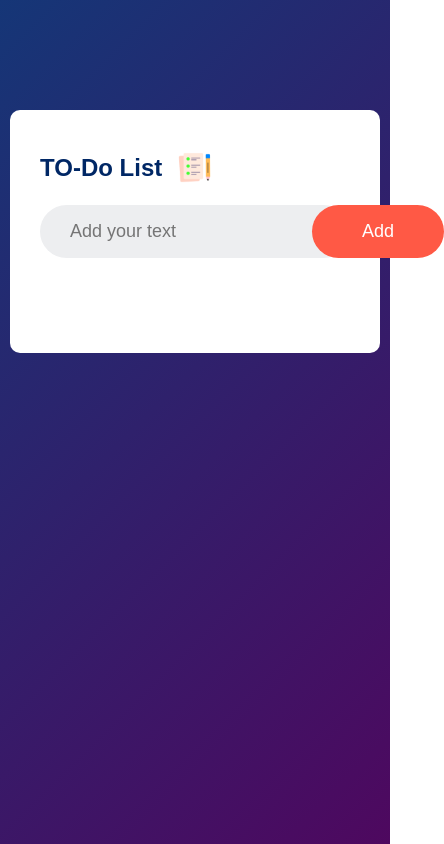
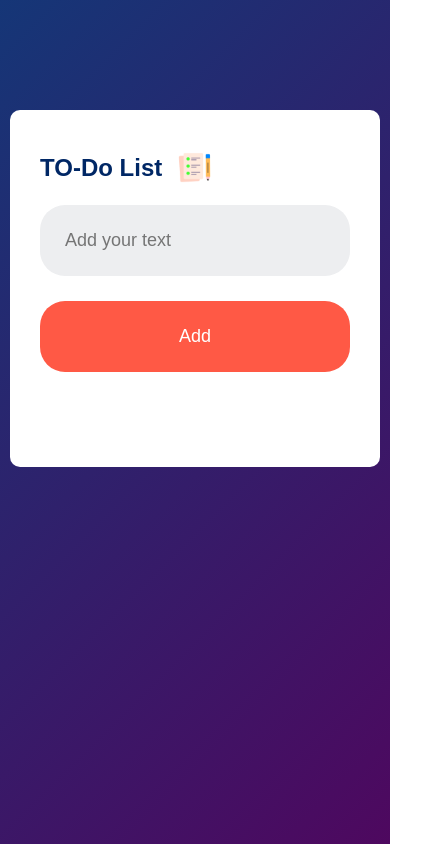
Before and after one commit to Raghibjamil/To_Do_JavaScript_Project, a plain HTML site: page index.html in a window 390 px wide. Shown: the whole page, 444 px wide, since content can reach past the window. Drawn offline with Linux system fonts and the light colour scheme.

Commit message:
responsive

```diff
--- a/index.css
+++ b/index.css
@@ -73,6 +73,7 @@ Setting a background to transparent means that whatever is behind the element wi
     font-size: 18px;
     cursor: pointer;
     border-radius: 40px;
+
 }
 ul li{
     list-style: none;
@@ -130,5 +131,29 @@ ul li span:hover{
     .todo-app{
         max-width: 100%;
     }
+    .row{
+        flex-direction: column;
+        background-color: #fff;
+        row-gap: 25px;
+        padding-left: 0px;
+
+    }
+    .row>input{
+        background-color: #edeef0;
+        margin-right: 70px;
+        align-self: flex-start;
+       width: 100%;
+       border-radius: 25px;
+       padding: 25px;
+
+
+
+    }
+    .row>button{
+        align-self: flex-start;
+        width: 100%;
+       border-radius: 25px;
+       padding: 25px;
+    }
 
 }
```
